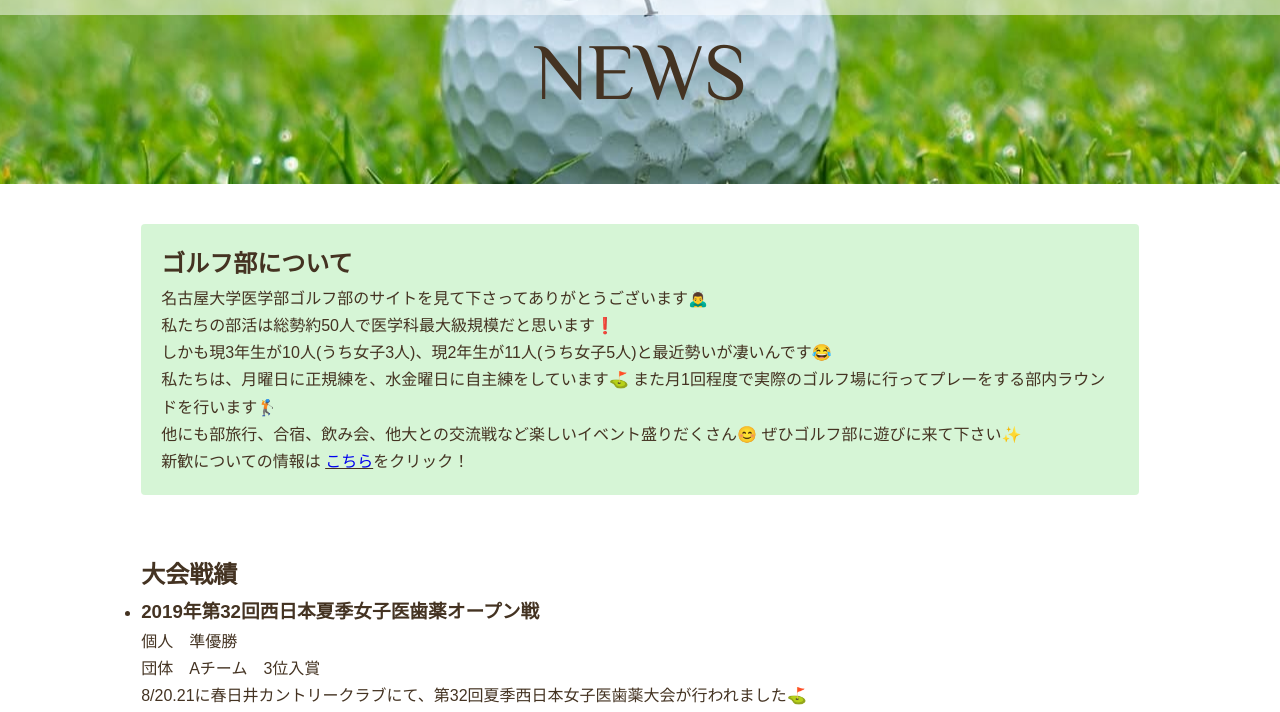
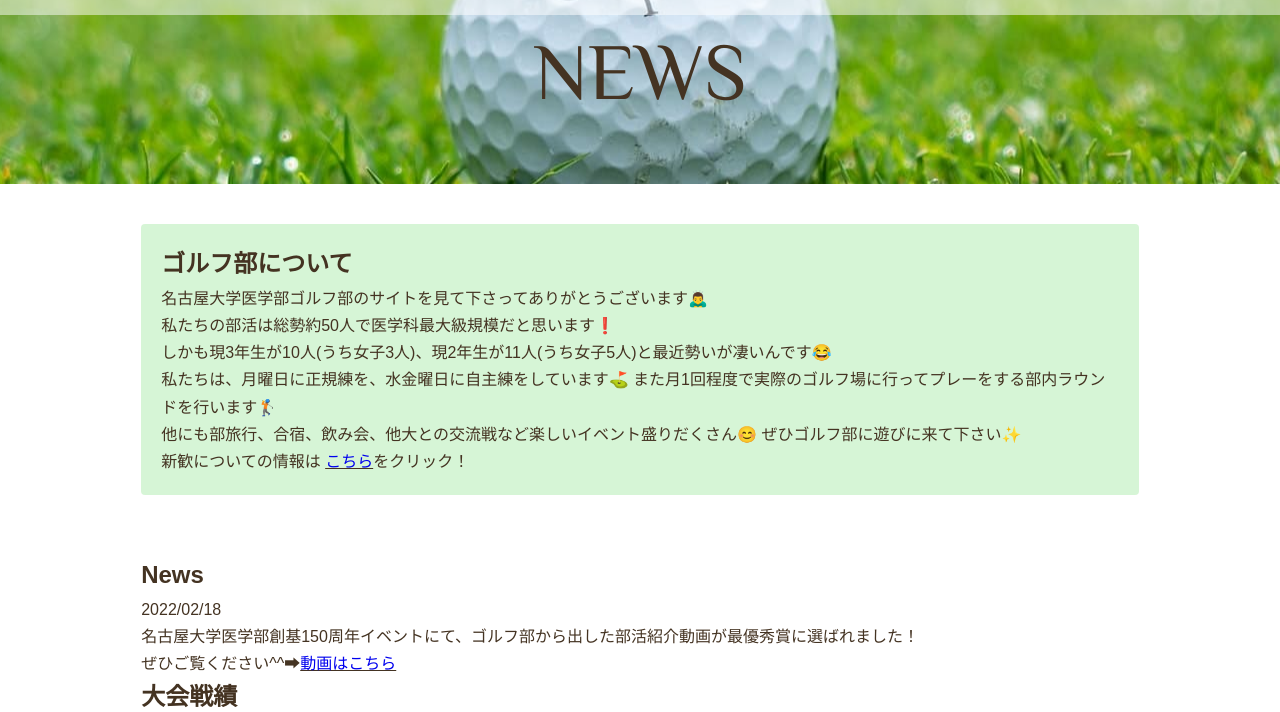
Before and after one commit to Yamatogu/NursingFootCare115, a plain HTML site: page news.html in a window 1280 px wide. Shown: the part 86-798 px from the top of the page. Drawn offline with Linux system fonts and the light colour scheme; some packages are replaced by stand-ins of ours.

Commit message:
2022_shinkan

```diff
--- a/news.html
+++ b/news.html
@@ -49,6 +49,12 @@
         </p>
       </div>
       <div class="match-info">
+        <h2 class="newa-title">News</h2>
+        <p>2022/02/18</p>
+        <p>名古屋大学医学部創基150周年イベントにて、ゴルフ部から出した部活紹介動画が最優秀賞に選ばれました！<br>
+        ぜひご覧ください^^➡<u><a href="menu.html#150syu">動画はこちら</a></u><br>
+        </p>
+
         <h2 class="news-title">大会戦績</h2>
         <ul>
           <li>
```
Also changed, not shown: menu.html (+6 -2 lines), images/paper-2022.jpg (added).
